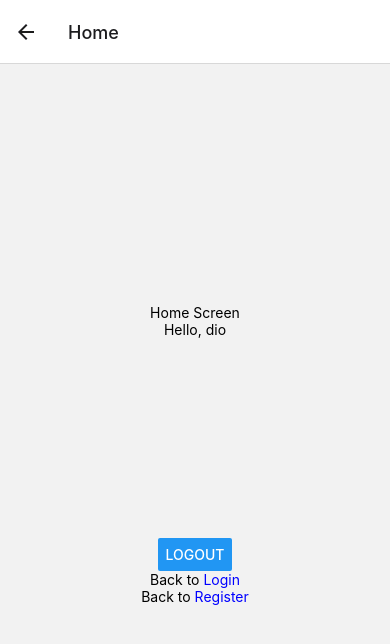
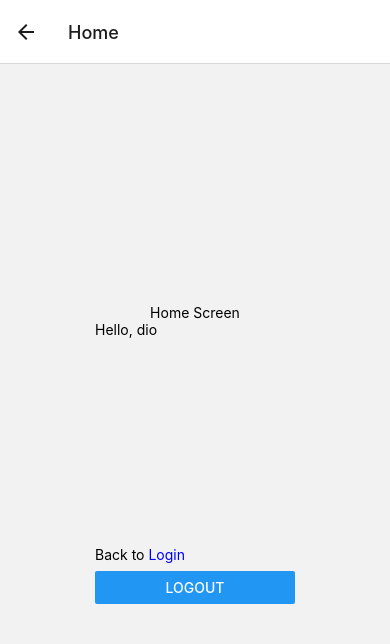
Before and after one commit to yeremiadio/fisherce-app, a React Native app: screen /Login in a window 390 px wide. Both pictures are taken after a click on the button "LOGIN". Shown: the top 644 px of the page. Built offline with nearby package versions, Linux system fonts and the light colour scheme.

Commit message:
dispatch login and home screen tested

```diff
--- a/components/Screens/HomeScreen.js
+++ b/components/Screens/HomeScreen.js
@@ -16,12 +16,28 @@ const HomeScreen = ({ navigation }) => {
   return (
     <View style={{ flex: 1, alignItems: "center", justifyContent: "center" }}>
       <Text>Home Screen</Text>
-      {auth.isAuthenticated && <Text>Hello, {auth.user.name}</Text>}
+      {auth.isAuthenticated ? (
+        <View>
+          <Text>Hello, {auth.user.name}</Text>
           <Image
             source={{ uri: `${IMAGE_URL}` }}
             style={{ width: 200, height: 200 }}
           />
+          <Text style={{ marginVertical: 8 }}>
+            Back to{" "}
+            <Text
+              style={{ color: "blue" }}
+              onPress={() => {
+                navigation.navigate("Login");
+              }}
+            >
+              Login
+            </Text>
+          </Text>
           <Button title="Logout" onPress={logOutUser} />
+        </View>
+      ) : (
+        <View>
           <Text>
             Back to{" "}
             <Text
@@ -45,6 +61,8 @@ const HomeScreen = ({ navigation }) => {
             </Text>
           </Text>
         </View>
+      )}
+    </View>
   );
 };
 
--- a/components/Screens/LoginScreen.js
+++ b/components/Screens/LoginScreen.js
@@ -13,7 +13,17 @@ const LoginScreen = ({ navigation }) => {
   return (
     <View style={{ flex: 1, alignItems: "center", justifyContent: "center" }}>
       <Text>Login Screen</Text>
-
+      <Text style={{ marginVertical: 8 }}>
+        Go to{" "}
+        <Text
+          style={{ color: "blue" }}
+          onPress={() => {
+            navigation.navigate("Home");
+          }}
+        >
+          Home
+        </Text>
+      </Text>
       <Button title="Login" onPress={loginUser} />
     </View>
   );
```
Lines whose indentation alone changed are shown as unchanged.
